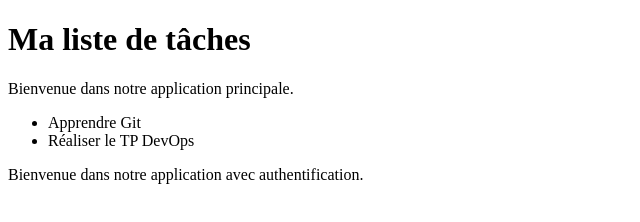
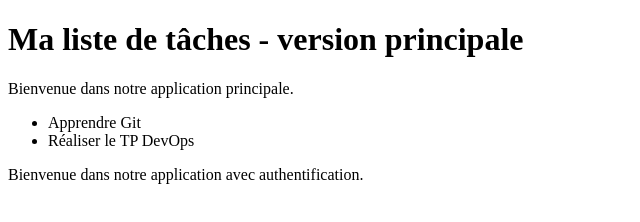
Before and after one commit to Ineskaci/TP-devops, a plain HTML site: page index.html in a window 1280 px wide. Shown: the whole page, without its empty margins (0-640 px from the left). Drawn offline with Linux system fonts and the light colour scheme.

Commit message:
Modification du titre dans main

```diff
--- a/index.html
+++ b/index.html
@@ -6,7 +6,7 @@
 
 </head>
 <body>
-    <h1>Ma liste de tâches</h1>
+    <h1>Ma liste de tâches - version principale</h1>
     <p>Bienvenue dans notre application principale.</p>
 
     <ul>
```
